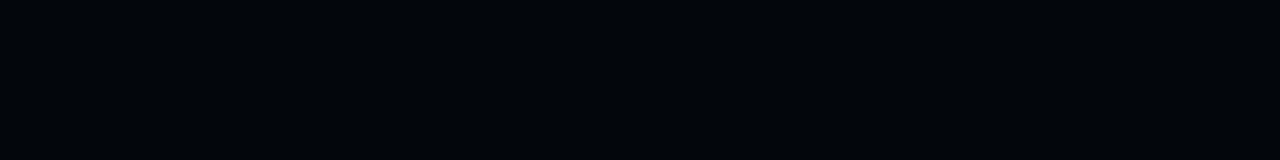
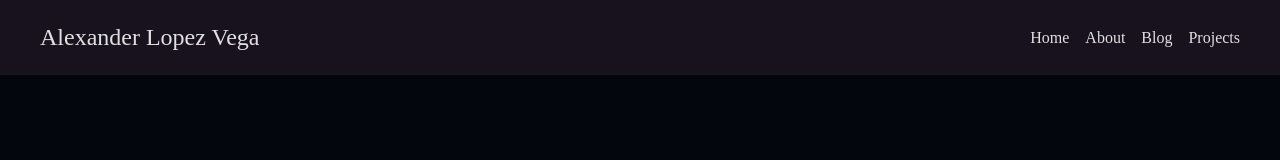
Before and after one commit to AlexanderLopezVega/AlexanderLopezVega.github.io, an Astro site: page / in a window 1280 px wide. Built offline with nearby package versions, Linux system fonts and the light colour scheme; Astro itself is replaced by a stand-in of ours.

Commit message:
Work on header

```diff
--- /dev/null
+++ b/src/components/header/Header.astro
@@ -0,0 +1,16 @@
+---
+import "./header.scss";
+---
+
+<header>
+    <div class="header-content reading-width">
+        <a class="header-title" href="/">Alexander Lopez Vega</a>
+
+        <nav class="header-navigation">
+            <a href="/">Home</a>
+            <a href="/about">About</a>
+            <a href="/blog">Blog</a>
+            <a href="/projects">Projects</a>
+        </nav>
+    </div>
+</header>
--- /dev/null
+++ b/src/components/header/header.scss
@@ -0,0 +1,33 @@
+@use '../../styles/global.scss' as *;
+
+header {
+	background-color: $surface;
+	padding: 1.5rem 0;
+
+	display: flex;
+	justify-content: center;
+}
+
+header nav {
+	display: inline;
+}
+
+header a {
+	color: inherit;
+	text-decoration: none;
+}
+
+.header-content {
+	display: flex;
+	justify-content: space-between;
+}
+
+.header-title {
+	font-size: 1.5rem;
+}
+
+.header-navigation {
+	display: flex;
+	align-items: center;
+	gap: 1rem;
+}
--- a/src/pages/index.astro
+++ b/src/pages/index.astro
@@ -1,7 +1,8 @@
 ---
 import BaseLayout from "../layouts/BaseLayout.astro";
+import Header from "../components/header/Header.astro";
 ---
 
 <BaseLayout>
-
+	<Header />
 </BaseLayout>
--- a/src/styles/global.scss
+++ b/src/styles/global.scss
@@ -2,7 +2,7 @@ $primary: #96abe3;	    // Main brand colour / primary actions
 $secondary: #432382;	// Supporting brand colour / secondary actions
 $accent: #8f41cd;	    // Highlights, emphasis, special UI elements
 $background: #03060c;	// Main page background
-$surface: #0c111a;	    // Cards, panels, inputs, elevated areas
+$surface: #18121f;	    // Cards, panels, inputs, elevated areas
 $foreground: #e0e0e0;	// Main text and icons
 $muted: #6c757d;	    // Secondary text, borders, subtle UI
 $success: #28a745;	    // Successful states
@@ -10,8 +10,19 @@ $warning: #ffc107;	    // Warnings / attention
 $error: #dc3545;	    // Errors / destructive states
 $info: #17a2b8;	    // Informational states
 
-html {
+html, body {
+    margin: 0;
+    padding: 0;
+
     background-color: $background;
     color: $foreground;
     font-family: var(--font-nunito), sans-serif;
 }
+
+.reading-width {
+    width: 100%;
+
+    @media (min-width: 1200px) {
+        max-width: 1200px;
+    }
+}
```
